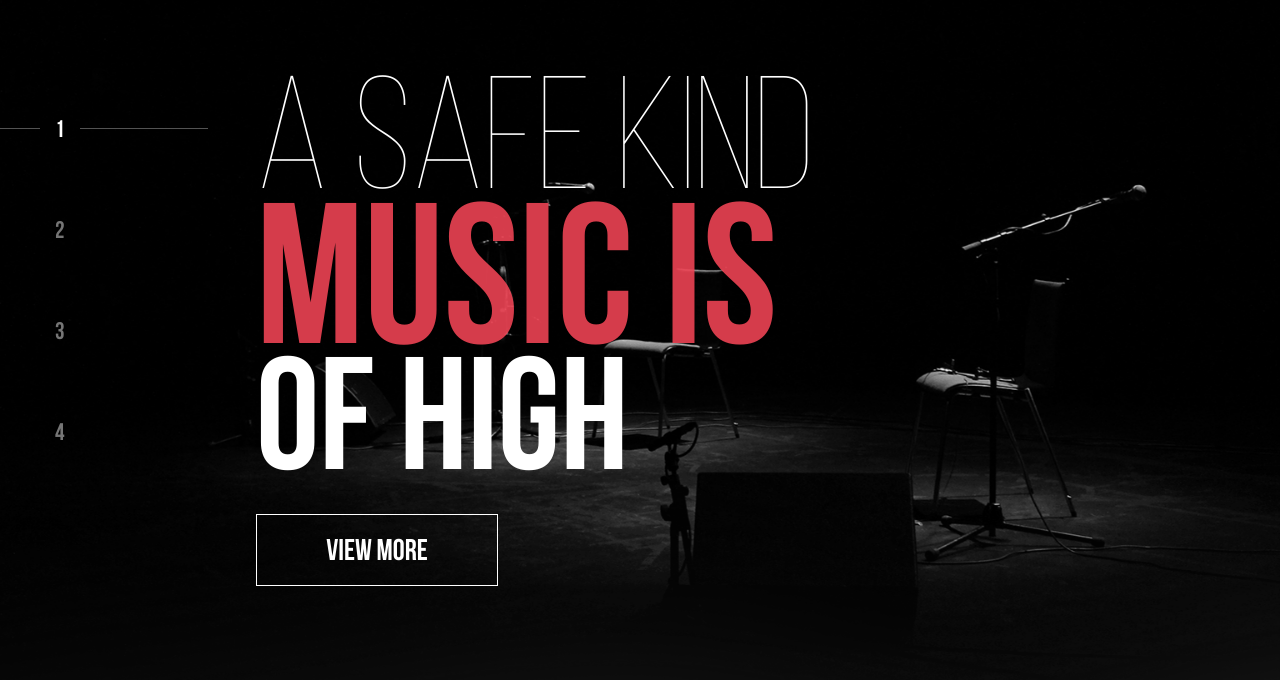
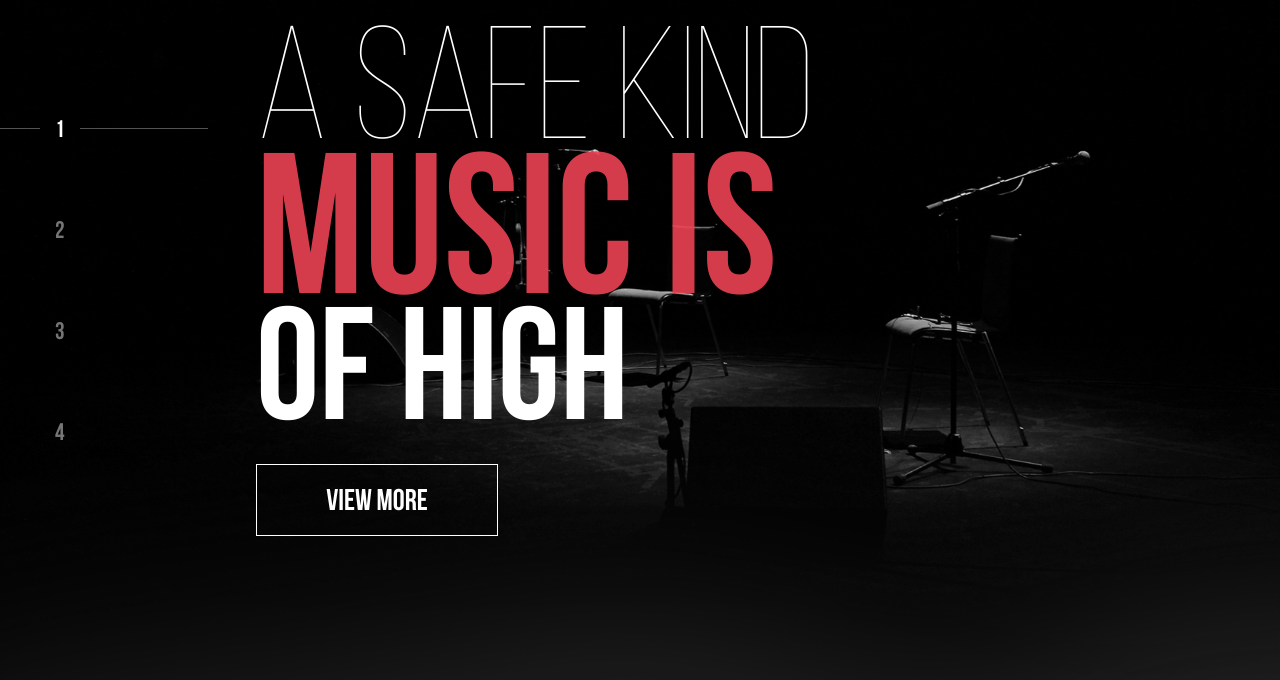
Before and after one commit to mastdiekin/faun, a website: page docs/index.html in a window 1280 px wide. Shown: the part 120-800 px from the top of the page. Drawn offline with Linux system fonts and the light colour scheme.

Commit message:
update sizes

```diff
--- a/app/sass/_app.sass
+++ b/app/sass/_app.sass
@@ -32,6 +32,8 @@ div
 		visibility: hidden
 		transition: opacity $t, visibility $t
 		background: rgba($b, .8)
+		+r(1000)
+			padding: 15px 5vw
 		&.is-active
 			opacity: 1
 			visibility: visible
@@ -56,16 +58,18 @@ div
 		top: 75px
 		right: 5vw
 		@extend .hero__close
+		+r(1000)
+			top: 25px
 
 .hero
 	height: 100vh
-	min-height: 700px
+	min-height: $hero-min
 	overflow: hidden
 	background-color: #202020
 	>
 		.container
 			height: 100vh
-			min-height: 700px
+			min-height: $hero-min
 			+pr
 	&__top
 		+pa
@@ -74,9 +78,11 @@ div
 		z-index: 1
 		+df
 		justify-content: space-between
+		+r(1000)
+			top: 15px
 	&__slider
 		height: 100vh
-		min-height: 700px
+		min-height: $hero-min
 		+pa
 		top: 0
 		left: 0
@@ -97,7 +103,7 @@ div
 			>
 				.container
 					height: 100vh
-					min-height: 900px
+					min-height: $hero-min
 					+df
 					align-items: center
 					padding: 0 20vw
@@ -105,7 +111,7 @@ div
 						padding: 0 15px
 			&__bg
 				height: 100vh
-				min-height: 900px
+				min-height: $hero-min
 				background-size: cover
 				background-repeat: no-repeat
 				background-position: 50% 50%
@@ -119,7 +125,7 @@ div
 				transition: transform .9s linear
 		&-wrapper
 			height: 100vh
-			min-height: 900px
+			min-height: $hero-min
 	// .slick-slider
 	// 	-webkit-user-select: text
 	// 	-khtml-user-select: text
@@ -162,6 +168,8 @@ div
 		opacity: 0
 		visibility: hidden
 		transition: opacity $t, visibility $t
+		+r(1000)
+			padding: 15px 5vw
 		li
 			transform: scale(0.96)
 			transition: transform $t
--- a/app/sass/_vars.sass
+++ b/app/sass/_vars.sass
@@ -18,6 +18,7 @@
 =bebast
 	font-family: 'bebasneue_thin-webfont', sans-serif
 
+$hero-min						: 680px
 $section-padding				: 20vmin
 $margin-item					: 2vh
 $t								: .2s linear
```
Also changed, not shown: docs/styles/style.css.
